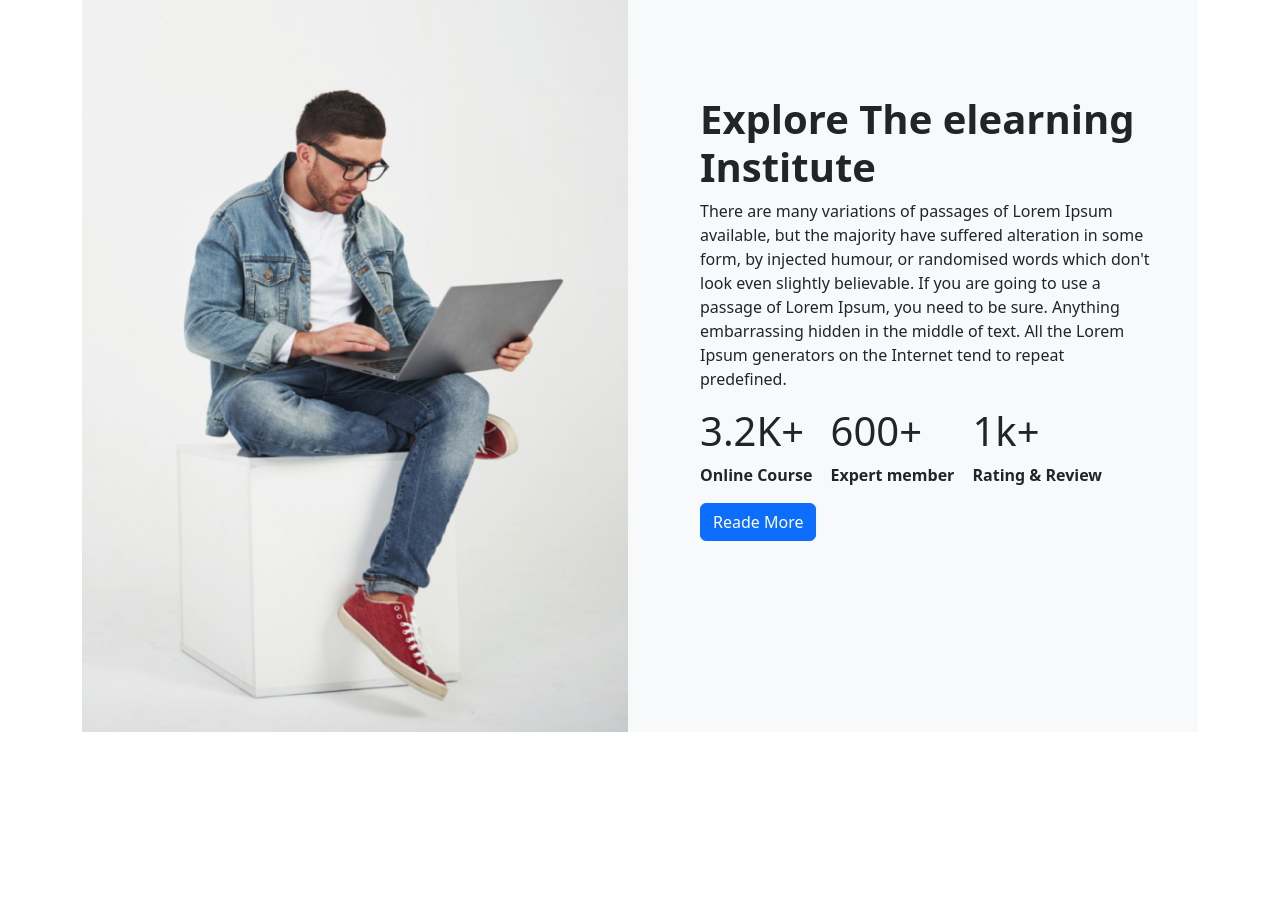
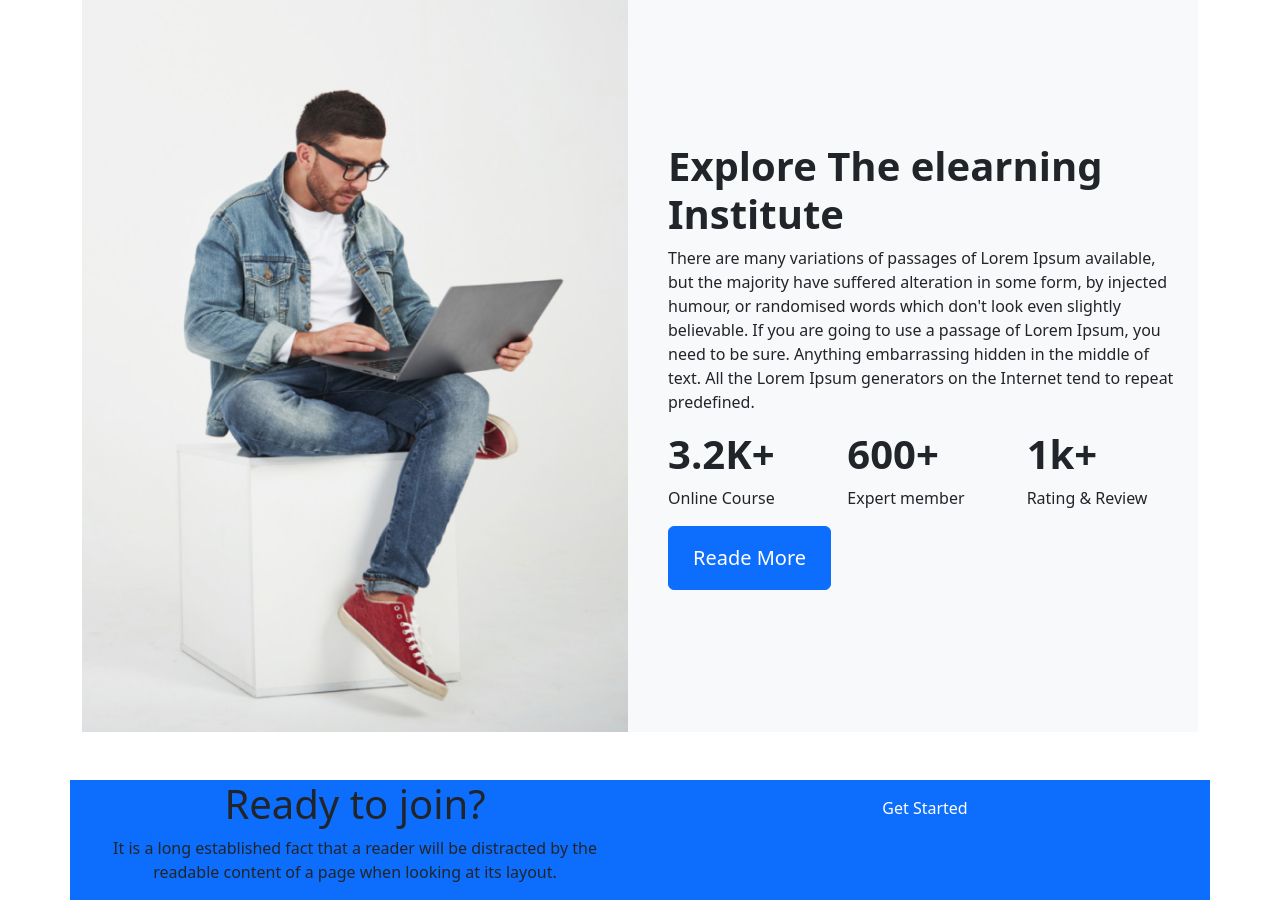
Before and after one commit to mahbub1626/coders-institute, a plain HTML site: page index.html in a window 1280 px wide. Shown: the part 2360-3260 px from the top of the page. Before the commit the page ends 3140 px from the top, so only its background shows below. Drawn offline with nearby package versions, Linux system fonts and the light colour scheme.

Commit message:
institute info added

```diff
--- a/index.html
+++ b/index.html
@@ -213,7 +213,7 @@
                 </div>
 
                 <div class="mt-5">
-                    <button class="btn btn-primary" type="button">See More Courses</button>
+                    <button class="btn btn-primary py-2 px-3 fs-5" type="button">See More Courses</button>
                 </div>
             </div>
 
@@ -225,39 +225,47 @@
         <section class="container my-5">
 
             <div class="bg-light">
-                <div class="row ">
-                    <div class="col-sm-12 col-md-4 col-lg-6">
-                        <div class="bg-light"><img class="img-fluid" src="images/working.png" alt="">
+                <div class="row align-items-center">
+                    <div class="col-sm-12 col-md-6 col-lg-6">
+                        <div class="bg-light"><img class="img-fluid " src="images/working.png" alt="">
                         </div>
                     </div>
 
-                    <div class="col-12 col-md-8 col-lg-6">
-                        <div class="bg-light p-5 my-5">
+                    <div class="col-sm-12 col-md-6 col-lg-6">
+                        <div class="bg-light m-3">
+                            <div>
                                 <h1 class="fw-bolder fs-1">Explore The elearning <br> Institute</h1>
-                            <p>There are many variations of passages of Lorem Ipsum available, but the majority have
-                                suffered alteration in some form, by injected humour, or randomised words which don't
+                                <p class="fs-6 overflow-hidden ">There are many variations of passages of Lorem Ipsum
+                                    available, but the
+                                    majority have
+                                    suffered alteration in some form, by injected humour, or randomised words which
+                                    don't
                                     look even slightly believable. If you are going to use a passage of Lorem Ipsum, you
                                     need to be sure.
 
-                                Anything embarrassing hidden in the middle of text. All the Lorem Ipsum generators on
+                                    Anything embarrassing hidden in the middle of text. All the Lorem Ipsum generators
+                                    on
                                     the Internet tend to repeat predefined.</p>
-                            <div class="fw-bolder d-flex justify-content-between me-5">
-                                <div>
-                                    <h1>3.2K+</h1>
+                            </div>
+                            <div class="">
+                                <div class="row">
+                                    <div class="col-lg-4 col-6">
+                                        <h1 class="fw-bold">3.2K+</h1>
                                         <p>Online Course</p>
                                     </div>
-                                <div>
-                                    <h1>600+</h1>
+                                    <div class="col-lg-4 col-6">
+                                        <h1 class="fw-bold">600+</h1>
                                         <p>Expert member</p>
                                     </div>
-                                <div>
-                                    <h1>1k+</h1>
+                                    <div class="col-lg-4 col-6">
+                                        <h1 class="fw-bold">1k+</h1>
                                         <p>Rating & Review</p>
+                                    </div>
                                 </div>
 
                             </div>
                             <div class="">
-                                <button class="btn btn-primary" type="button">Reade More</button>
+                                <button class="btn btn-primary py-3 px-4 fs-5" type="button">Reade More</button>
                             </div>
                         </div>
                     </div>
@@ -265,6 +273,26 @@
             </div>
         </section>
         <!-- explore the Learning end -->
+
+        <!-- Ready to join? start -->
+        <section class="container bg-primary">
+            <div class="text-center">
+                <div class="row">
+                    <div class="col">
+                        <h1>Ready to join?</h1>
+                        <p>It is a long established fact that a reader will be distracted by the readable content of a
+                            page when looking at its layout.</p>
+                    </div>
+                    <div class="col">
+
+                        <button class="bg-primary py-3 px-4 border border-0 rounded text-white">Get
+                            Started</button>
+
+                    </div>
+                </div>
+            </div>
+        </section>
+        <!-- Ready to join? end -->
 
     </main>
 
```
Lines whose indentation alone changed are shown as unchanged.
